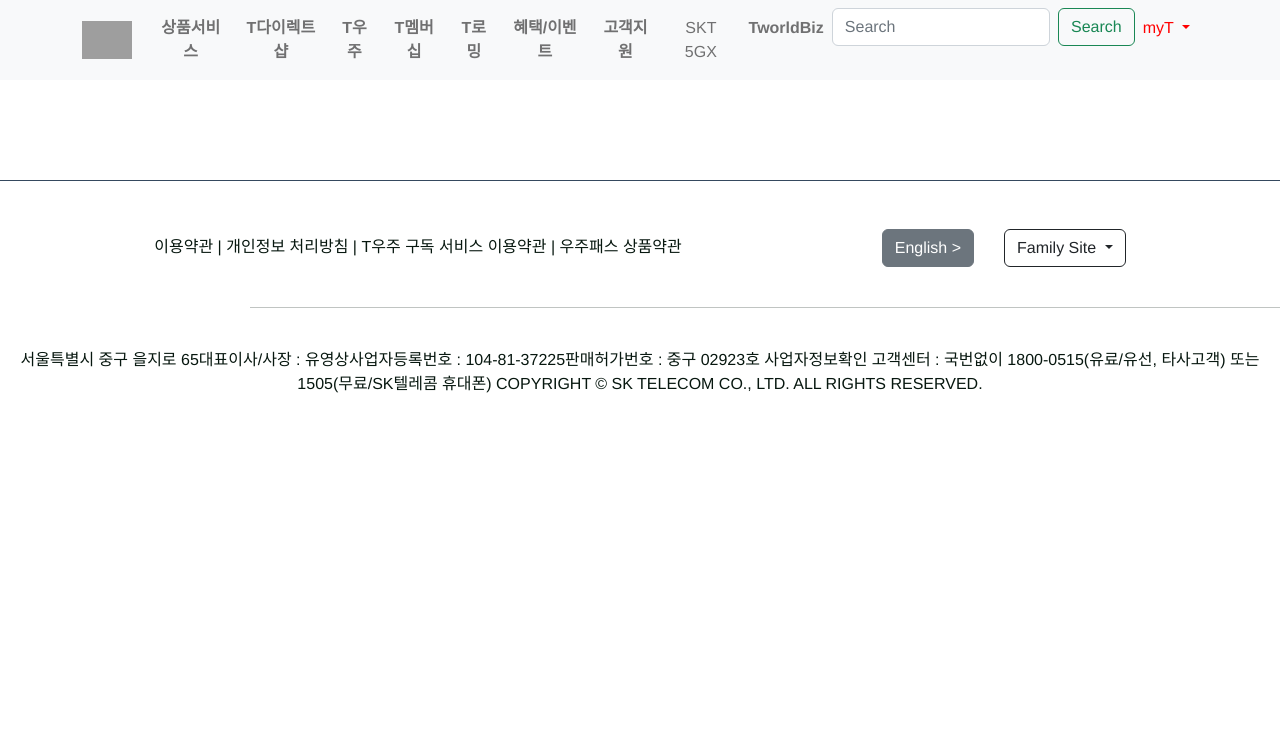
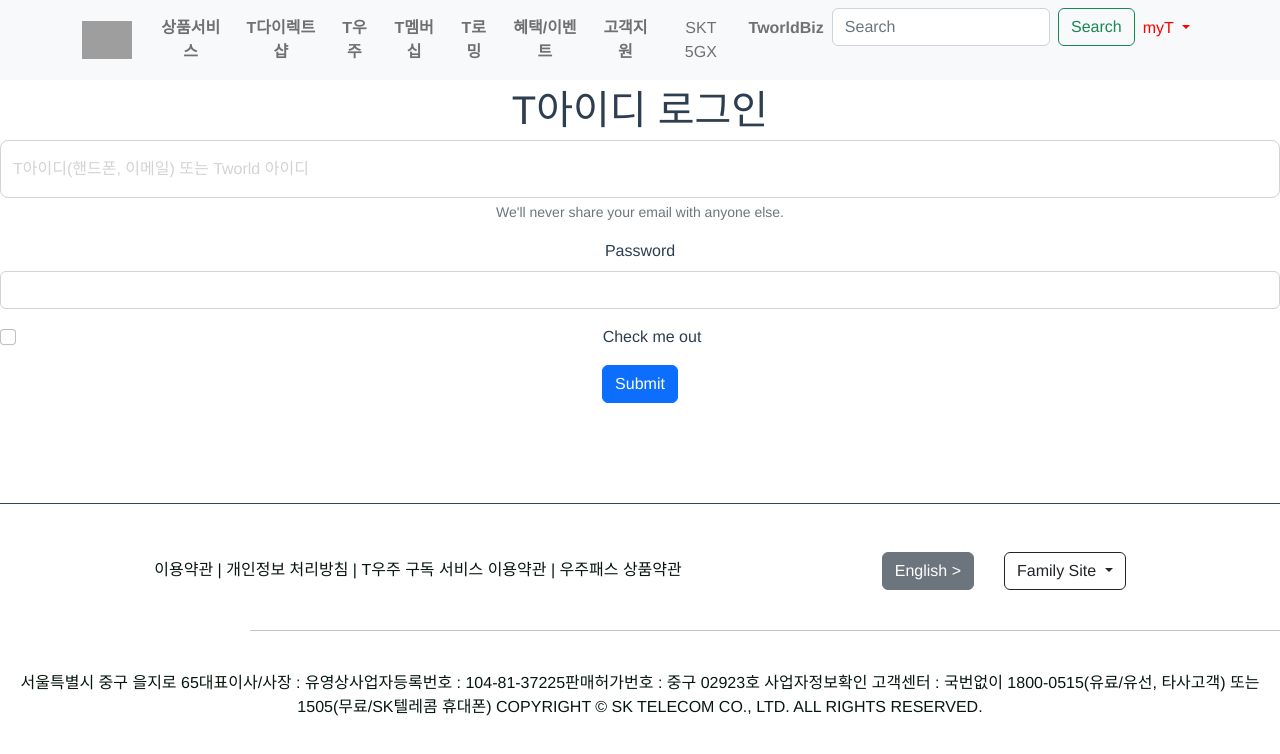
Before and after one commit to sungsuhan/study-vue, a Vue app: page /user/login in a window 1280 px wide. Shown: the top 754 px of the page. Built offline with nearby package versions, Linux system fonts and the light colour scheme; grey boxes are pictures that could not be loaded.

Commit message:
login form

```diff
--- a/src/components/common/Header.vue
+++ b/src/components/common/Header.vue
@@ -48,9 +48,9 @@
                 myT
               </a>
               <ul class="dropdown-menu" aria-labelledby="navbarDropdown">
-                <li><a class="dropdown-item" href="#">로그인</a></li>
+                <li><a class="dropdown-item" href="/user/login">로그인</a></li>
                 <li><hr class="dropdown-divider"></li>
-                <li><a class="dropdown-item" href="#">회원가입</a></li>
+                <li><a class="dropdown-item" href="/user/join">회원가입</a></li>
               </ul>
             </li>
           </ul>
--- /dev/null
+++ b/src/components/user/Join.vue
@@ -0,0 +1,24 @@
+<template>
+ <div>
+   회원가입
+ </div>
+</template>
+
+<script>
+export default {
+  components: {},
+  data() {
+    return {
+      sampleData: ''
+    }
+  },
+  setup() {},
+  created() {},
+  mounted() {},
+  unmounted() {},
+  methods: {}
+}
+</script>
+
+<style>
+</style>
--- /dev/null
+++ b/src/components/user/Login.vue
@@ -0,0 +1,40 @@
+<template>
+ <div>
+   <form>
+     <div style="font-size: 40px">T아이디 로그인</div>
+     <div class="form-floating mb-3">
+       <label for="exampleInputEmail1" class="form-label" style="color: lightgrey">T아이디(핸드폰, 이메일) 또는 Tworld 아이디</label>
+       <input type="email" class="form-control form-control-lg" id="exampleInputEmail1" aria-describedby="emailHelp">
+       <div id="emailHelp" class="form-text">We'll never share your email with anyone else.</div>
+     </div>
+     <div class="mb-3">
+       <label for="exampleInputPassword1" class="form-label">Password</label>
+       <input type="password" class="form-control" id="exampleInputPassword1">
+     </div>
+     <div class="mb-3 form-check">
+       <input type="checkbox" class="form-check-input" id="exampleCheck1">
+       <label class="form-check-label" for="exampleCheck1">Check me out</label>
+     </div>
+     <button type="submit" class="btn btn-primary">Submit</button>
+   </form>
+ </div>
+</template>
+
+<script>
+export default {
+  components: {},
+  data() {
+    return {
+      sampleData: ''
+    }
+  },
+  setup() {},
+  created() {},
+  mounted() {},
+  unmounted() {},
+  methods: {}
+}
+</script>
+
+<style>
+</style>
--- a/src/router/index.js
+++ b/src/router/index.js
@@ -1,6 +1,8 @@
 import { createRouter, createWebHistory } from 'vue-router'
 import HomeView from '../views/HomeView.vue'
 import List from '../components/board/List'
+import Join from '@/components/user/Join'
+import Login from '@/components/user/Login'
 
 const routes = [
   {
@@ -12,6 +14,16 @@
     path: '/board/list',
     name: 'list',
     component: List
+  },
+  {
+    path: '/user/join',
+    name: 'join',
+    component: Join
+  },
+  {
+    path: '/user/login',
+    name: 'login',
+    component: Login
   }
 ]
 
```
